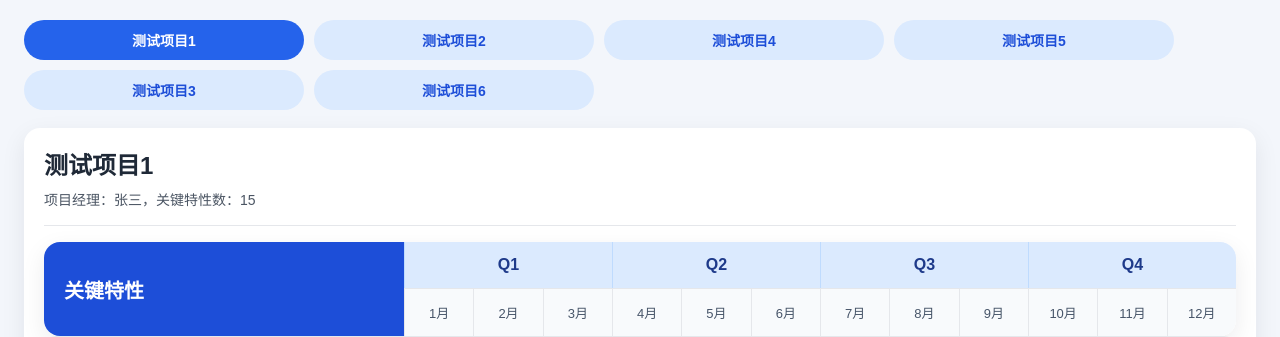
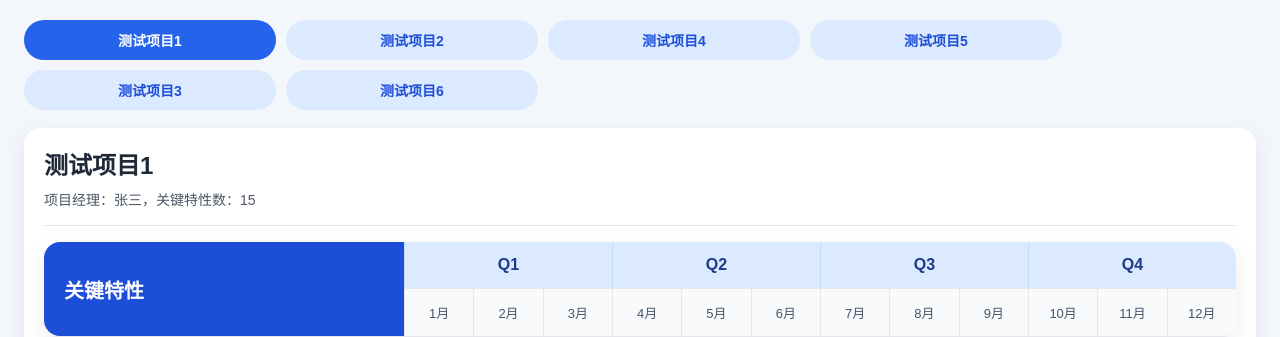
Before and after one commit to Mingkun/BeWin, a Flask app: page /roadmap in a window 1280 px wide. Shown: the part 99-436 px from the top of the page. Run offline with Flask 3, Linux system fonts and the light colour scheme; data comes from the database, SQL or seed files in the repository.

Commit message:
调整关键特性视图项目标签宽度为18字符

```diff
--- a/static/style.css
+++ b/static/style.css
@@ -751,9 +751,9 @@ body.theme-ios-dark .backup-popover-text {
   background: #dbeafe;
   color: #1d4ed8;
   padding: 10px 12px;
-  width: 20em;
-  min-width: 20em;
-  max-width: 20em;
+  width: 18em;
+  min-width: 18em;
+  max-width: 18em;
   border-radius: 999px;
   font-size: 14px;
   font-weight: 700;
```
